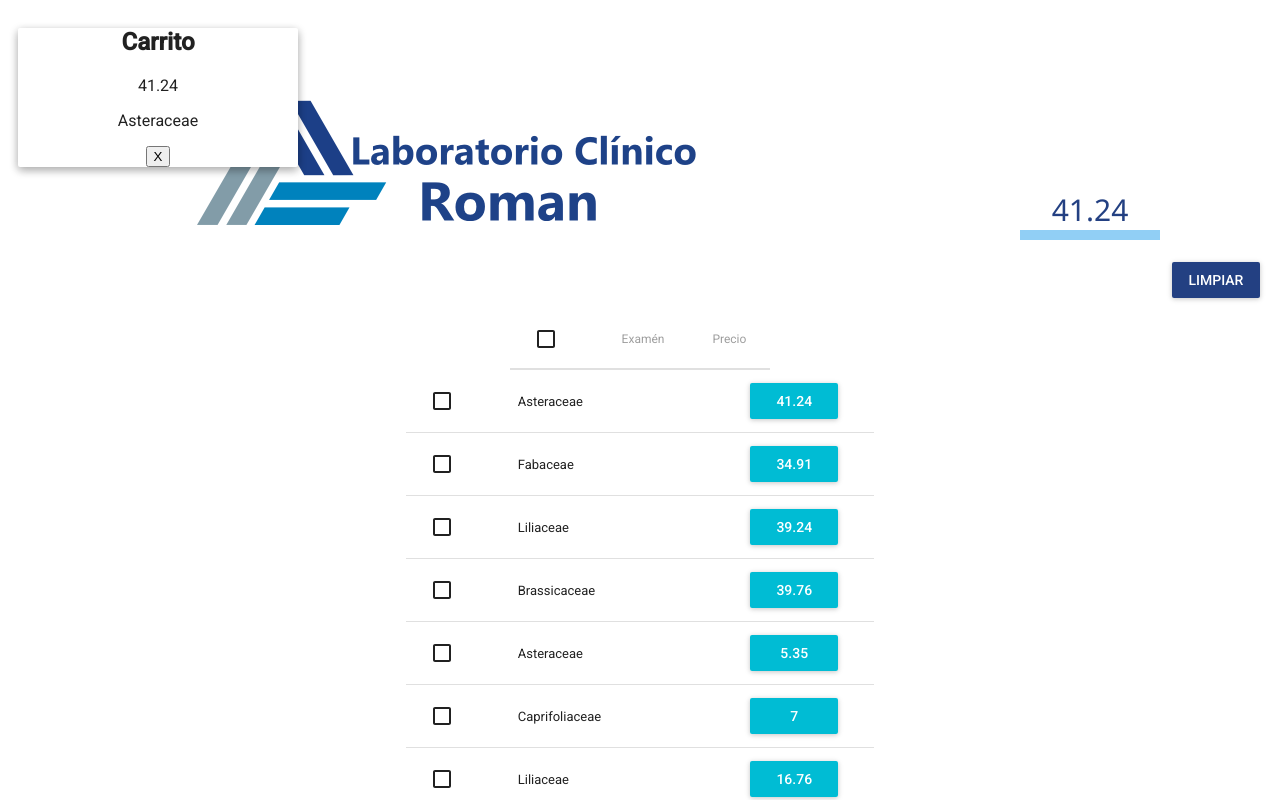
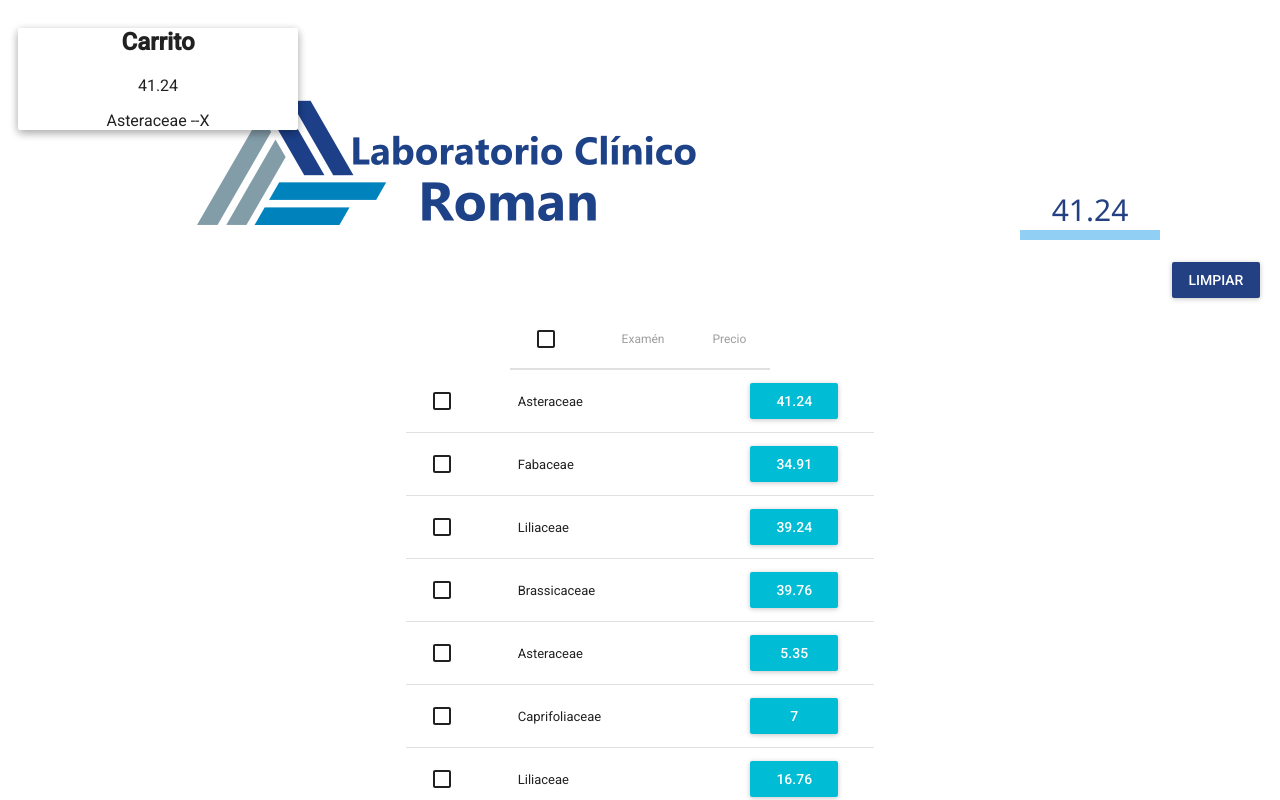
Before and after one commit to aromanarguello/simpleCalc, a React (Create React App) app: page / in a window 1280 px wide. Both pictures are taken after a click on the element "41.24". Shown: the top 800 px of the page. Built offline with nearby package versions, Linux system fonts and the light colour scheme.

Commit message:
add functionality to clear total

```diff
--- a/src/Containers/App.js
+++ b/src/Containers/App.js
@@ -11,16 +11,27 @@ import Reducer from '../reducer/reducer'
 import ExamList from '../components/ExamList'
 
 
+
 class App extends Component {
 
   render() {
-    console.log(this.props.name)
     const { dispatch, total } = this.props;
     const updateEstimator = bindActionCreators(ActionCreators.updateEstimator, dispatch);
     const clearTotal = bindActionCreators(ActionCreators.clearTotal, dispatch);
     const dataCarryName = bindActionCreators(ActionCreators.dataCarry, dispatch);
     const addPrices = bindActionCreators(ActionCreators.addPrices, dispatch);
     const removeExams = bindActionCreators(ActionCreators.removeExams, dispatch)
+    const clearCart = bindActionCreators(ActionCreators.removeIndividualExams, dispatch)
+
+     // sum adds each exam through reduce to produce a total
+     const sum = this.props.state.reduce((sum, exam) => sum + exam.price, 0)
+     // names maps to produce each name on the side list when triggered by add price
+     const names = this.props.state.map((exam, index) =>
+     <p key={index}> {exam.name} <span onClick={() => removeExams(exam)}> --X</span> </p>)
+    // used to clear reset total
+     const clear = this.props.state.map(( exam, index) => {
+       {() => removeExams(exam)}
+     })
 
     const priceComponent =
       <PriceEstimate
@@ -29,11 +40,11 @@ class App extends Component {
         addPrices={addPrices}
       />
 
-      const clearComponent =
+    const clearComponent =
       <Clear clearTotal={clearTotal} />
 
-       const sum = this.props.state.reduce((sum, exam) => sum + exam.price, 0)
-       const names = this.props.state.map((exam, index) => <p key={index}>{exam.name}</p>)
+
+
     return (
       <div className="App">
       <div className="header-container">
@@ -42,7 +53,6 @@ class App extends Component {
             dataCarryName={names}
             removeExams={removeExams}
             total={sum}
-            data={this.props.state}
             />
             {console.log('STATE:' + this.props.state)}
         </aside>
@@ -50,7 +60,6 @@ class App extends Component {
         <div className='price-container'>
         {/* displays the total sum of added prices */}
         {sum.toFixed(2)}
-
         </div>
          { clearComponent }
       </div>
--- a/src/actions/Actions.js
+++ b/src/actions/Actions.js
@@ -8,10 +8,10 @@ export const updateEstimator = (total) => {
     }
 }
 
-export const clearTotal = state => {
+export const clearTotal = price => {
     return {
         type: ActionTypes.CLEAR_TOTAL,
-        state: { total: ''}
+        price
     }
 }
 
@@ -36,3 +36,10 @@ export const removeExams = state => {
         state
     }
 }
+
+export const removeIndividualExams = (state) => {
+    return {
+        type: ActionTypes.REMOVE_INDVIDUAL_EXAM,
+        state
+    }
+}
--- a/src/actiontypes/ActionTypes.js
+++ b/src/actiontypes/ActionTypes.js
@@ -3,3 +3,4 @@ export const CLEAR_TOTAL = 'CLEAR_TOTAL'
 export const DATA_NAME = 'DATA_NAME'
 export const ADD_PRICES = 'ADD_PRICES'
 export const REMOVE_EXAMS = 'REMOVE_EXAMS'
+export const REMOVE_INDVIDUAL_EXAM = 'REMOVE_INDVIDUAL_EXAM'
--- a/src/components/Clear.js
+++ b/src/components/Clear.js
@@ -9,13 +9,7 @@ import App from '../Containers/App'
 const style = {
     margin: 12,
 };
-
-export default class Clear extends Component {
-    static propTypes = {
-        clearTotal: PropTypes.func.isRequired,
-    }
-
-    render() {
+const Clear = props => {
         return (
             <MuiThemeProvider>
             <div className="clear-btn">
@@ -25,10 +19,15 @@ export default class Clear extends Component {
                     labelColor="white"
                     primary={false}
                     style={style}
-                    onClick={() => this.props.clearTotal()}
+                    onClick={props.clearTotal}
                     />
             </div>
             </MuiThemeProvider>
         );
     }
+
+Clear.propTypes = {
+    clearTotal: PropTypes.func.isRequired,
 }
+
+export default Clear;
--- a/src/components/ExamList.js
+++ b/src/components/ExamList.js
@@ -7,46 +7,52 @@ import Paper from 'material-ui/Paper';
 import TextField from 'material-ui/TextField';
 import * as ActionCreators from '../actions/Actions'
 
-const style = {
-    marginLeft: 10,
-  };
-
-export default class ExamList extends Component {
-
-    static propTypes = {
-        dataCarryName: PropTypes.array.isRequired,
-        removeExams: PropTypes.func.isRequired,
-        total: PropTypes.number.isRequired,
-        data: PropTypes.array.isRequired
-    };
-
-
-    render() {
-        return (
-            <MuiThemeProvider>
+const ExamList = props => {
+    return (
+        <MuiThemeProvider>
              <div className="side-exam-view">
              <Paper zDepth={2}>
                 <h1> Carrito </h1>
-                {this.props.total.toFixed(2)}
-                {this.props.dataCarryName} <button onClick={() => this.props.removeExams(this.props.data)} >X</button>
-                {/* {this.names.map((i, k) => {
-                    return(
-                        <ul key={k}
-                             className="exam-list-names">
-                            <li key={k}>
-                            <TextField
-                            disabled={true}
-                            defaultValue={i}/>
-                            <button onClick={() => this.props.removeExams(({i}))}>X</button>
-                            </li>
-                            <Divider />
-                        </ul>
-                    )
-                })} */}
+                {props.total.toFixed(2)}
+                {props.dataCarryName}
             </Paper>
         </div>
         </MuiThemeProvider>
-        );
+    );
+}
 
-    }
+ExamList.propTypes = {
+    dataCarryName: PropTypes.array.isRequired,
+    removeExams: PropTypes.func.isRequired,
+    total: PropTypes.number.isRequired,
 }
+
+export default ExamList;
+
+// const style = {
+//     marginLeft: 10,
+//   };
+
+// export default class ExamList extends Component {
+
+//     static propTypes = {
+
+//     };
+
+
+//     render() {
+//         return (
+//             <MuiThemeProvider>
+//              <div className="side-exam-view">
+//              <Paper zDepth={2}>
+//                 <h1> Carrito </h1>
+//                 {this.props.total.toFixed(2)}
+//                 {this.props.dataCarryName}
+//                 {console.log(this.props.removeIndividualExams)}
+//             </Paper>
+//         </div>
+//         </MuiThemeProvider>
+//         );
+
+//     }
+// }
--- a/src/reducer/reducer.js
+++ b/src/reducer/reducer.js
@@ -8,16 +8,11 @@ const initialState = []
 
 
 export default function Action( state = initialState, action ) {
-
+    var newState = Object.assign({}, state)
     switch(action.type) {
 
         case ActionTypes.CLEAR_TOTAL:
-            return [
-                {
-
-                    total: state[0].total
-                }
-            ]
+            return state.filter(exam => exam.price === action.price)
         case ActionTypes.DATA_NAME:
             return [
                 {
@@ -29,6 +24,15 @@ export default function Action( state = initialState, action ) {
 
         case ActionTypes.REMOVE_EXAMS:
            return state.filter(exam => exam.name === action.name)
+
+        // case ActionTypes.REMOVE_INDVIDUAL_EXAM:
+        //     return { ...state.slice(0, action.index) }
+
+
+
         default: {return state};
     }
 }
+
+// ...state.slice(0, action.index),
+// ...state.slice(action.index + 1)
```
